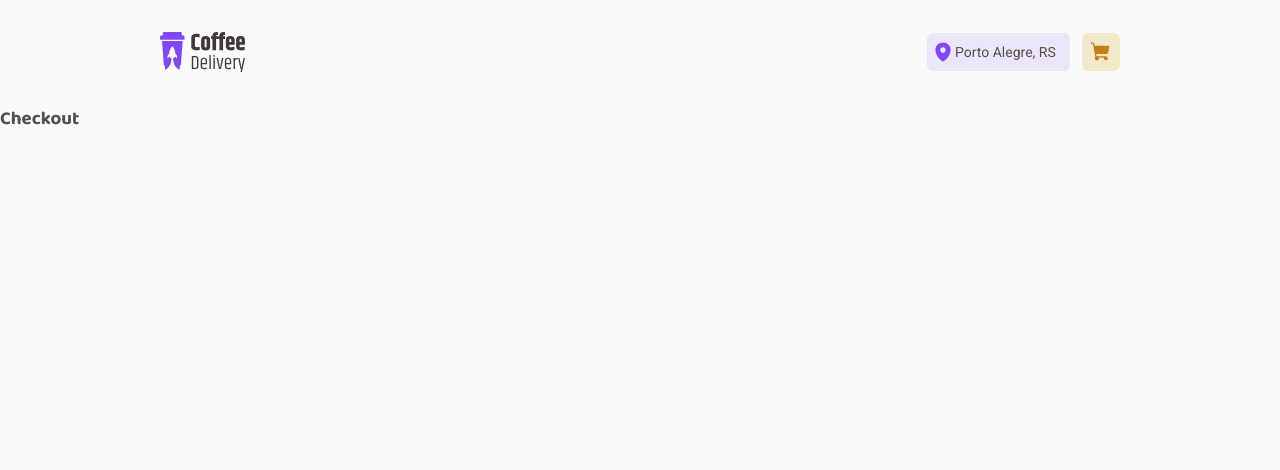
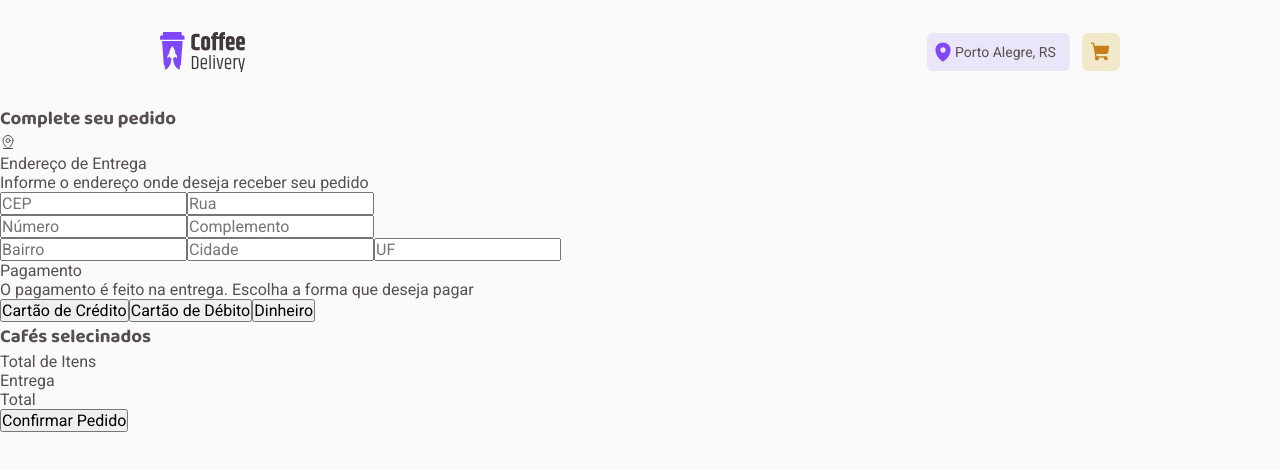
Before and after one commit to guilhermeevencio/coffee-shop-delivery, a React (Vite) app: page /checkout in a window 1280 px wide. Shown: the top 470 px of the page. Built offline with nearby package versions, Linux system fonts and the light colour scheme.

Commit message:
feat: add form items and components in checkout page.

```diff
--- a/src/pages/Checkout/index.tsx
+++ b/src/pages/Checkout/index.tsx
@@ -1,3 +1,55 @@
+import { MapPinLine } from 'phosphor-react'
+
 export function Checkout() {
-  return <h3>Checkout</h3>
+  return (
+    <div>
+      <div>
+        <h3>Complete seu pedido</h3>
+        <div>
+          <div>
+            <MapPinLine />
+            <p>Endereço de Entrega</p>
+            <p>Informe o endereço onde deseja receber seu pedido</p>
+          </div>
+
+          <form>
+            <input type="text" id="cep" placeholder="CEP" />
+            <input type="text" id="rua" placeholder="Rua" />
+            <div>
+              <input type="number" id="numero" placeholder="Número" />
+              <input type="text" id="complemento" placeholder="Complemento" />
+            </div>
+            <div>
+              <input type="text" id="bairro" placeholder="Bairro" />
+              <input type="text" id="cidade" placeholder="Cidade" />
+              <input type="text" id="UF" placeholder="UF" />
+            </div>
+          </form>
+        </div>
+        <div>
+          <p>Pagamento</p>
+          <p>
+            O pagamento é feito na entrega. Escolha a forma que deseja pagar
+          </p>
+          <div>
+            <button type="button">Cartão de Crédito</button>
+            <button type="button">Cartão de Débito</button>
+            <button type="button">Dinheiro</button>
+          </div>
+        </div>
+      </div>
+      <div>
+        <h3>Cafés selecinados</h3>
+        <div>
+          {/* colocar aqui os itens que estão salvos no carrinho */}
+          <div>
+            <p>Total de Itens</p>
+            <p>Entrega</p>
+            <p>Total</p>
+          </div>
+          <button type="button">Confirmar Pedido</button>
+        </div>
+      </div>
+    </div>
+  )
 }
```
